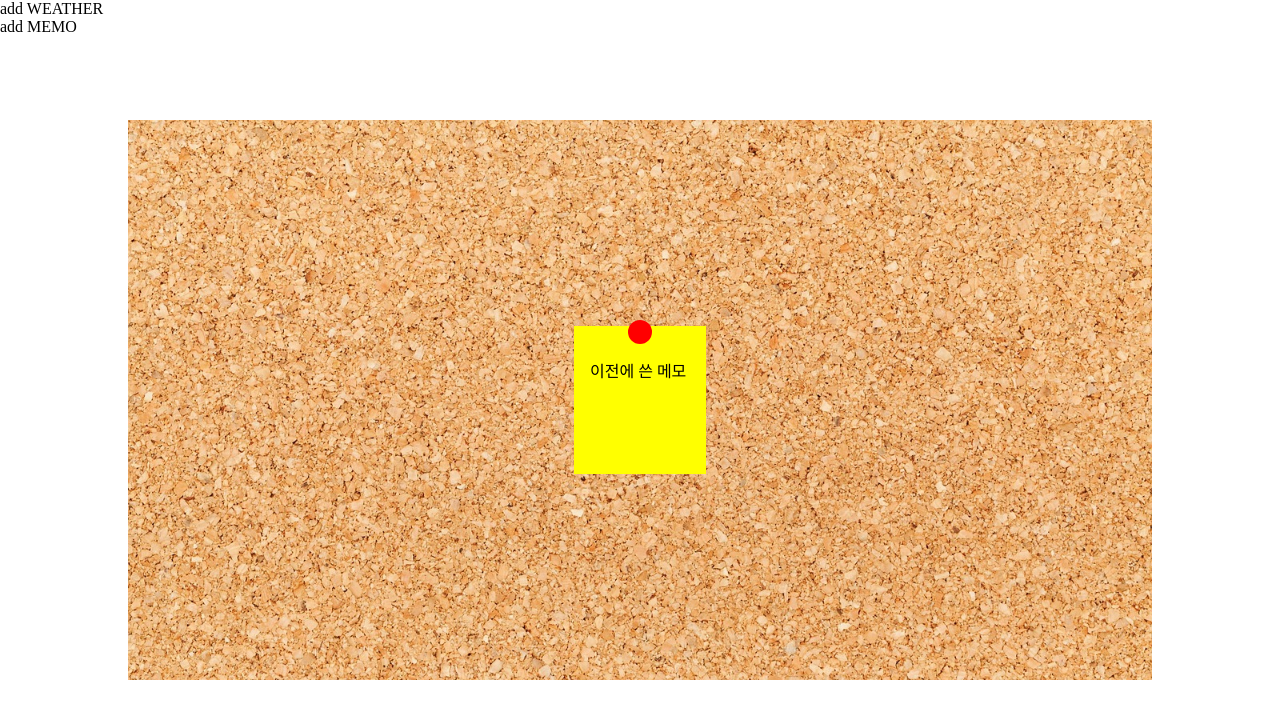
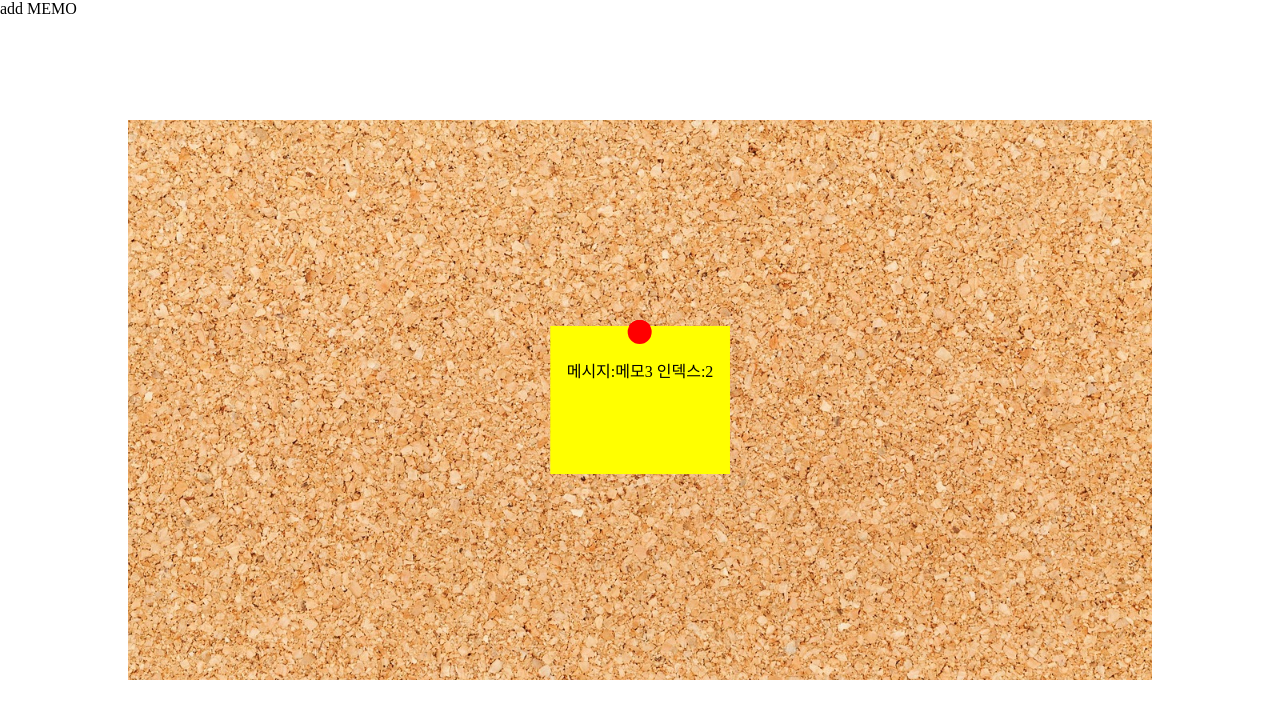
Before and after one commit to toa-web-dev/Pinboard-memo, a Vue app: page / in a window 1280 px wide. Shown: the top 718 px of the page. Built offline with nearby package versions, Linux system fonts and the light colour scheme.

Commit message:
메모지 동적 추가 기능 구현

```diff
--- a/src/App.vue
+++ b/src/App.vue
@@ -3,19 +3,28 @@ import Board from "./components/Board/Board.vue";
 import PinSheet from "./components/PinSheet/PinSheet.vue";
 import Memo from "./components/PinSheet/contents/Memo.vue";
 import Menu from "./components/Menu/Menu.vue";
+import { ref } from "vue";
+
+const handleAddMemo = (payload) => {
+    boardContents.value.push(null);
+};
+
+const boardContents = ref(["메모1", "메모2", "메모3"]);
 </script>
 
 <template>
     <div class="container">
         <aside :style="{ display: 'contents' }">
-            <Menu class="left"></Menu>
+            <Menu class="left" @addMemo="handleAddMemo"></Menu>
             <div class="right"></div>
         </aside>
 
         <Board class="center">
-            <PinSheet>
-                <Memo message="이전에 쓴 메모"></Memo>
-            </PinSheet>
+            <template v-for="(content, index) in boardContents" :key="index">
+                <PinSheet>
+                    <Memo :message="content" :index="index"></Memo>
+                </PinSheet>
+            </template>
         </Board>
     </div>
 </template>
--- a/src/components/Board/Board.vue
+++ b/src/components/Board/Board.vue
@@ -1,7 +1,7 @@
 <script setup></script>
 
 <template>
-    <div id="board" class="board">
+    <div id="Board" class="board">
         <slot></slot>
     </div>
 </template>
--- a/src/components/Menu/Menu.vue
+++ b/src/components/Menu/Menu.vue
@@ -1,14 +1,19 @@
 <script setup>
+import { defineEmits } from "vue";
+
+// 정의한 이벤트 이름
+const emit = defineEmits(["addMemo"]);
+
+const handleClick = () => {
+    emit("addMemo", null);
+};
 </script>
 
 <template>
     <div>
-        <menu>
-            <ul>
-                <li>add WEATHER</li>
-                <li onclick>add MEMO</li>
-            </ul>
-        </menu>
+        <ul>
+            <li v-on:click="handleClick">add MEMO</li>
+        </ul>
     </div>
 </template>
 
--- a/src/components/PinSheet/contents/Memo.vue
+++ b/src/components/PinSheet/contents/Memo.vue
@@ -1,18 +1,15 @@
-<script>
-
-export default {
-    props: {
-        message: String,
-    },
-};
+<script setup>
+defineProps({
+    message: String,
+    index: Number,
+});
+const placeHolder = "기억 할 항목 입력";
 </script>
 
 <template>
     <div>
-        <p>{{ message }}</p>
+        <p>메시지:{{ message ? message : placeHolder }} 인덱스:{{ index }}</p>
     </div>
 </template>
 
-<style scoped>
-
-</style>
+<style scoped></style>
```
